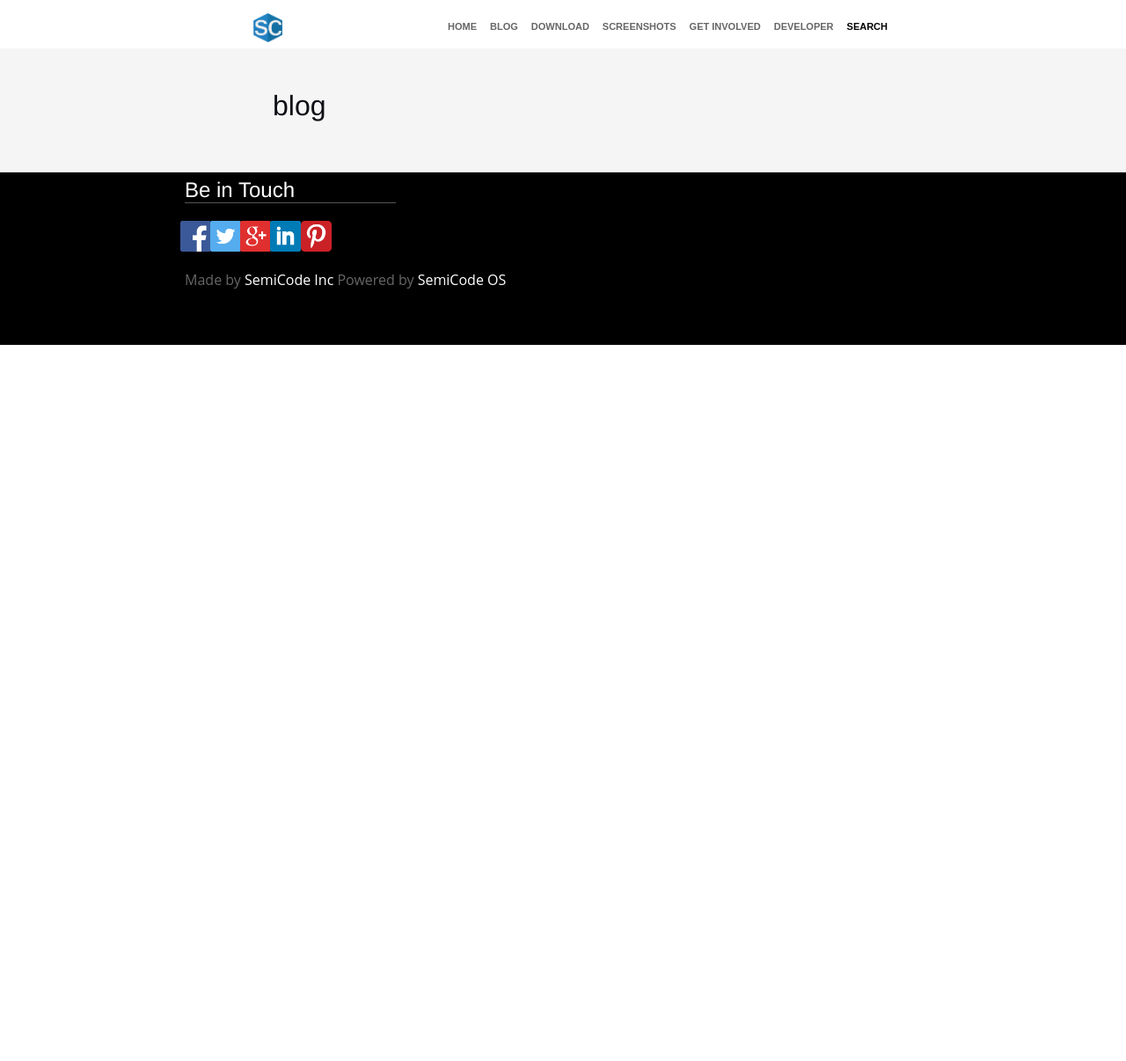
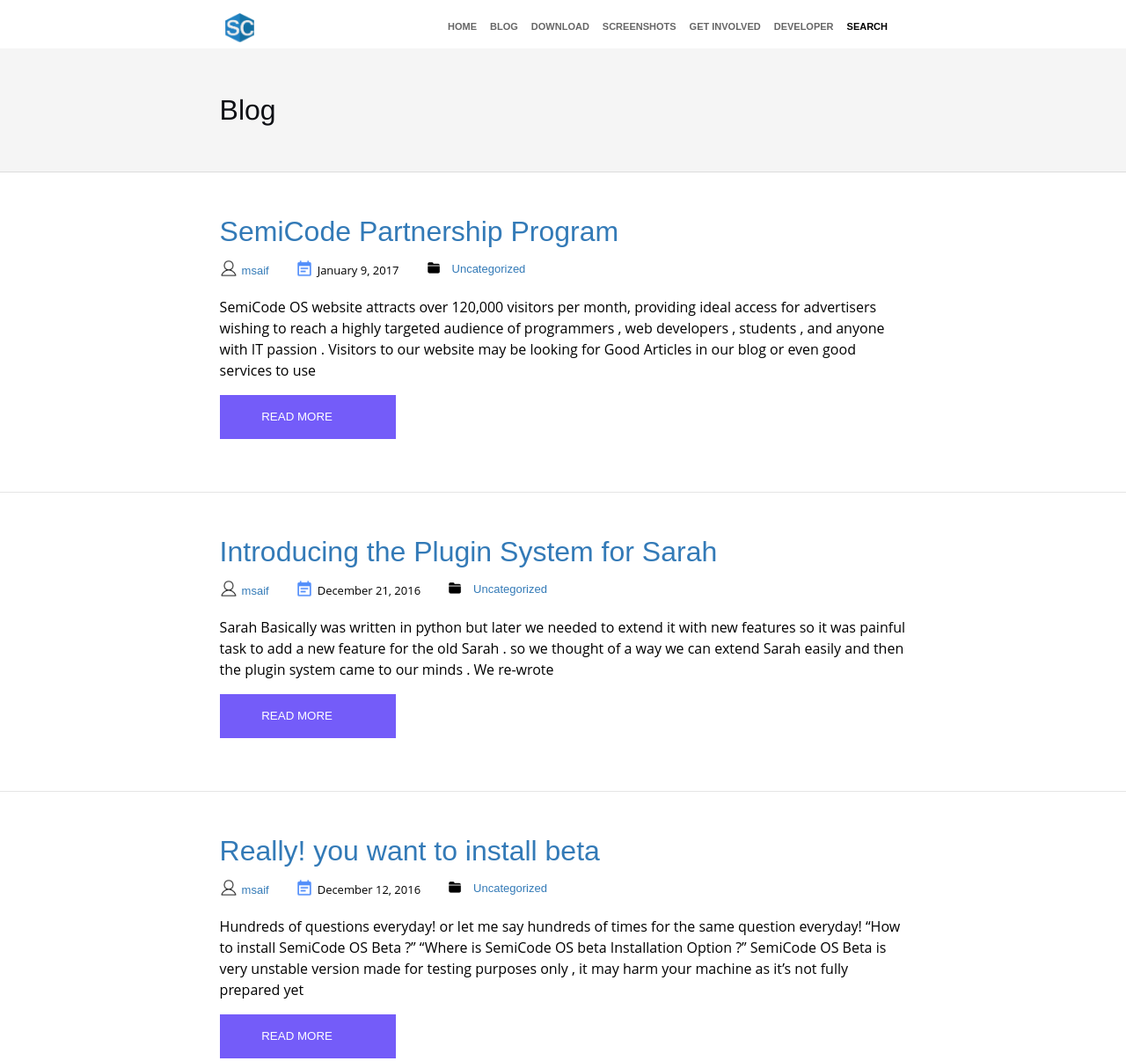
Before and after one commit to sulingLiang/website, a plain HTML site: page blog.html in a window 1280 px wide. Shown: the top 1206 px of the page at 88% size. Before the commit the page ends 800 px from the top, so only its background shows below. Drawn offline with Linux system fonts and the light colour scheme.

Commit message:
blog modified

```diff
--- a/blog.html
+++ b/blog.html
@@ -9,11 +9,69 @@
 <body>
 	<div class="header"></div>
 	<section class="bg-Section">
-		<h3>blog</h3>
+		<h3>Blog</h3>
 	</section>
-	<section>
+	<section class="blog-section">
 		<article>
-
+			<header>
+				<h2><a href="">SemiCode Partnership Program</a></h2>
+				<ul>
+					<li><a href=""><img src="/img/icon/account.png" alt="account"><span>msaif</span></a></li>
+					<li class="blog-section-li"><img src="/img/icon/calender.png" alt="calender"><span>January 9, 2017</span></li>
+					<li><a href=""><img src="/img/icon/folder.png" alt="folder"><span>Uncategorized</span></a></li>
+				</ul>
+			</header>
+			<div>
+				<p>SemiCode OS website attracts over 120,000 visitors per month, providing ideal access for advertisers wishing to reach a highly targeted audience of programmers , web developers , students , and anyone with IT passion . Visitors to our website may be looking for Good Articles in our blog or even good services to use</p>
+				<button class="contentBtn">READ MORE</button>
+			</div>
+		</article>
+	</section>
+	<section class="blog-section">
+		<article class="blog-main-article" style="padding: 35px 0 60px;">
+			<header>
+				<h2><a href="">Introducing the Plugin System for Sarah</a></h2>
+				<ul>
+					<li><a href=""><img src="/img/icon/account.png" alt="account"><span>msaif</span></a></li>
+					<li class="blog-section-li"><img src="/img/icon/calender.png" alt="calender"><span>December 21, 2016</span></li>
+					<li><a href=""><img src="/img/icon/folder.png" alt="folder"><span>Uncategorized</span></a></li>
+				</ul>
+			</header>
+			<div>
+				<p> Sarah Basically was written in python but later we needed to extend it with new features so it was painful task to add a new feature for the old Sarah . so we thought of a way we can extend Sarah easily and then the plugin system came to our minds . We re-wrote</p>
+				<button class="contentBtn">READ MORE</button>
+			</div>
+		</article>
+	</section>
+	<section class="blog-section">
+		<article class="blog-main-article" style="padding: 35px 0 60px;">
+			<header>
+				<h2><a href="">Really! you want to install beta</a></h2>
+				<ul>
+					<li><a href=""><img src="/img/icon/account.png" alt="account"><span>msaif</span></a></li>
+					<li class="blog-section-li"><img src="/img/icon/calender.png" alt="calender"><span>December 12, 2016</span></li>
+					<li><a href=""><img src="/img/icon/folder.png" alt="folder"><span>Uncategorized</span></a></li>
+				</ul>
+			</header>
+			<div>
+				<p>Hundreds of questions everyday! or let me say hundreds of times for the same question everyday! “How to install SemiCode OS Beta ?” “Where is SemiCode OS beta Installation Option ?” SemiCode OS Beta is very unstable version made for testing purposes only , it may harm your machine as it’s not fully prepared yet</p>
+				<button class="contentBtn">READ MORE</button>
+			</div>
+		</article>
+	</section>
+	<section class="blog-section">
+		<article class="blog-main-article" style="padding: 35px 0 60px;">
+			<header>
+				<h2><a href="">Hello world!</a></h2>
+				<ul>
+					<li><a href=""><img src="/img/icon/account.png" alt="account"><span>msaif</span></a></li>
+					<li class="blog-section-li"><img src="/img/icon/calender.png" alt="calender"><span>November 25, 2016</span></li>
+					<li><a href=""><img src="/img/icon/folder.png" alt="folder"><span>Uncategorized</span></a></li>
+				</ul>
+			</header>
+			<div>
+				<p>Welcome to WordPress. This is your first post. Edit or delete it, then start writing!</p>
+			</div>
 		</article>
 	</section>
 	<div class="footer"></div>
--- a/css/footer.css
+++ b/css/footer.css
@@ -15,3 +15,8 @@
 	border-bottom:1px solid #555;
 	width: 240px;
 }
+#footer_main{
+	padding: 40px;
+	width: 61%;
+	margin: 0 auto;
+}
--- a/css/header.css
+++ b/css/header.css
@@ -3,7 +3,6 @@
 	height: 100%;
 	padding: 0;
 	margin: 0;
-	overflow: hidden;
 	font-family: "Open Sans", "Helvetica Neue", Helvetica, Arial, sans-serif;
 }
 html{
@@ -31,7 +30,7 @@
 	top: 0px;
 }
 #mainHeader{
-	width:55%;
+	width:60%;
 	height:55px;
 	margin-left: auto;
 	margin-right: auto;
--- a/css/main.css
+++ b/css/main.css
@@ -12,6 +12,9 @@
    	font-weight: 300;
     text-align: center;
     color: #fff;
+}
+ul li{
+	list-style:none;
 }
 section{
 	border-bottom: 1px solid rgba(0, 0, 0, 0.1);
@@ -97,8 +100,56 @@
 	position:relative;
 	top:55px;
 }
+.blog-section article{
+	line-height: 24px;
+    margin: 0 auto;
+    width: 61%;
+    padding: 90px 0 60px;
+}
 .bg-section h3{
 	font-size: 32px;
-	line-height: 40px;
-	padding: 45px 0 0 310px;
+    width: 61%;
+    padding: 50px;
+    margin: 0 auto;
+    line-height: 40px;
 }
+.blog-section ul li{
+	float: left;
+    margin-left: -40px;
+}
+.blog-section ul li:nth-child(2){
+	margin:0 30px;
+}
+.blog-section ul li:nth-child(3){
+	float: none;
+}
+.blog-section h2 a{
+	font-family: sans-serif;
+    font-size: 32px;
+    color: #337ab7;
+    text-decoration: none;
+}
+.blog-section a{
+	font-family: sans-serif;
+    color: #337ab7;
+    text-decoration: none;
+}
+.blog-section a:hover{
+	color: royalblue;
+}
+.blog-section span{
+	font-size: 13px;
+	position: relative;
+    top: -3px;
+    padding-left: 5px;
+}
+.blog-section a img{
+	width: 20px;
+}
+.blog-section-li img{
+	width:20px;
+}
+.blog-section li:nth-child(3) > a > img{
+	width: 25px;
+	float: none;
+}
--- a/footer.html
+++ b/footer.html
@@ -6,7 +6,7 @@
 </head>
 <body>
 	<div id="footer">
-		<div style="padding: 40px 0 0 210px;width: 35%;">
+		<section id="footer_main">
 			<h2 style="">Be in Touch</h2>
 			<a href="https://www.facebook.com/semicoders" class="footer-img"><img src="/img/flat-icons-facebook.png" alt="facebookImg" class="footer-img"></a>
 			<a href="https://www.twitter.com/semicoders"><img src="/img/flat-icons-twitter.png" alt="twitterImg" class="footer-img"></a>
@@ -14,7 +14,7 @@
 			<a href="#"><img src="/img/flat-icons-linkedin.png" alt="linkedinImg" class="footer-img"></a>
 			<a href="#"><img src="/img/flat-icons-pinterest.png" alt="printerImg" class="footer-img"></a>
 			<p style="color:#666;">Made by <a href="http://www.semicodeos.com/company" target="_blank" style="color:white;text-decoration:none;">SemiCode Inc</a> Powered by <a href="http://www.semicodeos.com" title="WordPress.org" style="color:white;text-decoration:none;">SemiCode OS</a></p>
-		</div>
+		</section>
 	</div>
 </body>
 </html>
```
Also changed, not shown: test.txt (deleted), 1 other file.
